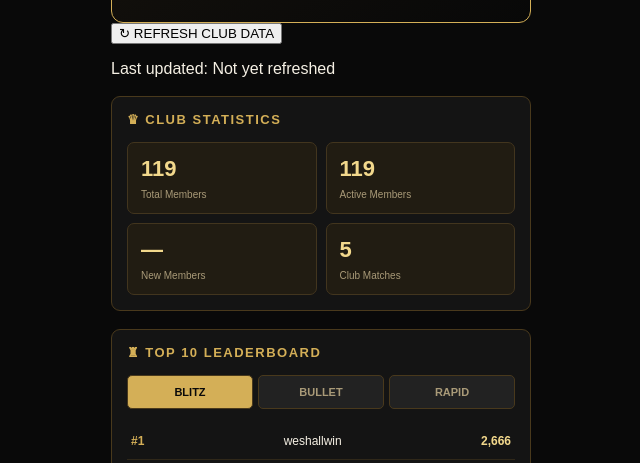
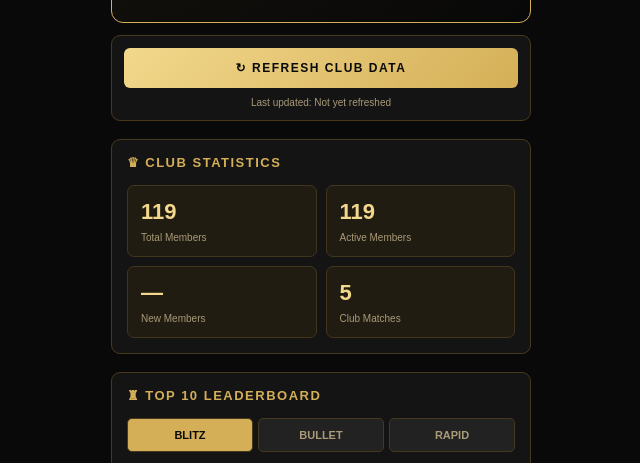
Before and after one commit to abubakr14/mentalist-chess-sidebar, a plain HTML site: page index.html in a window 1280 px wide. Shown: the part 297-760 px from the top of the page, without its empty margins (319-959 px from the left). Drawn offline with Linux system fonts and the light colour scheme.

Commit message:
Add styles for refresh panel and button
Added styles for refresh panel and button.

```diff
--- a/style.css
+++ b/style.css
@@ -234,3 +234,36 @@ button {
 button:hover {
   filter: brightness(1.2);
 }
+
+.refresh-panel {
+  margin-top: 12px;
+  padding: 12px;
+  text-align: center;
+  background: #141414;
+  border: 1px solid #49391c;
+  border-radius: 9px;
+}
+
+#refresh-button {
+  width: 100%;
+  padding: 13px;
+  background: linear-gradient(135deg, #f2d88c, #d4af57);
+  color: #090909;
+  border: none;
+  border-radius: 6px;
+  font-size: 12px;
+  font-weight: bold;
+  letter-spacing: 1.5px;
+  cursor: pointer;
+}
+
+#refresh-button:disabled {
+  opacity: 0.6;
+  cursor: wait;
+}
+
+#last-updated {
+  margin: 9px 0 0;
+  color: #a99a78;
+  font-size: 10px;
+}
```
